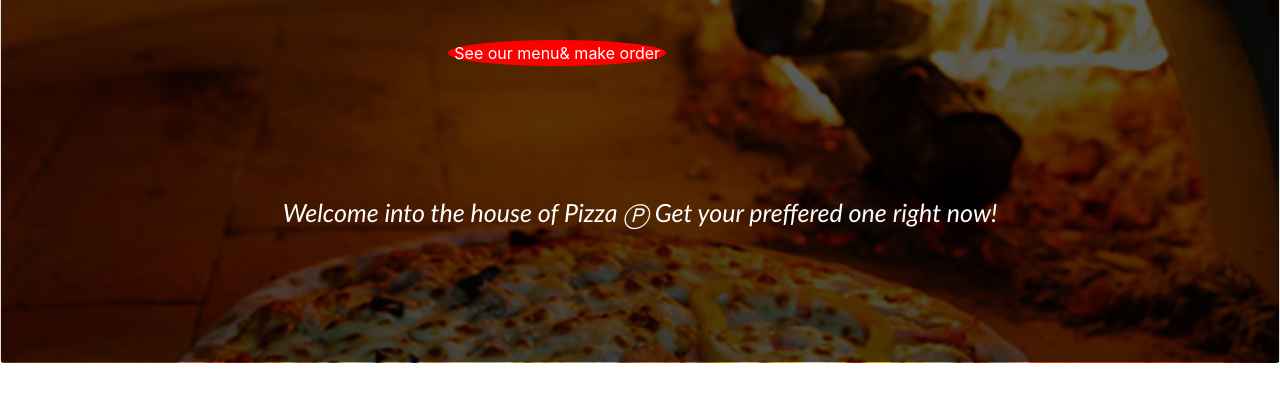
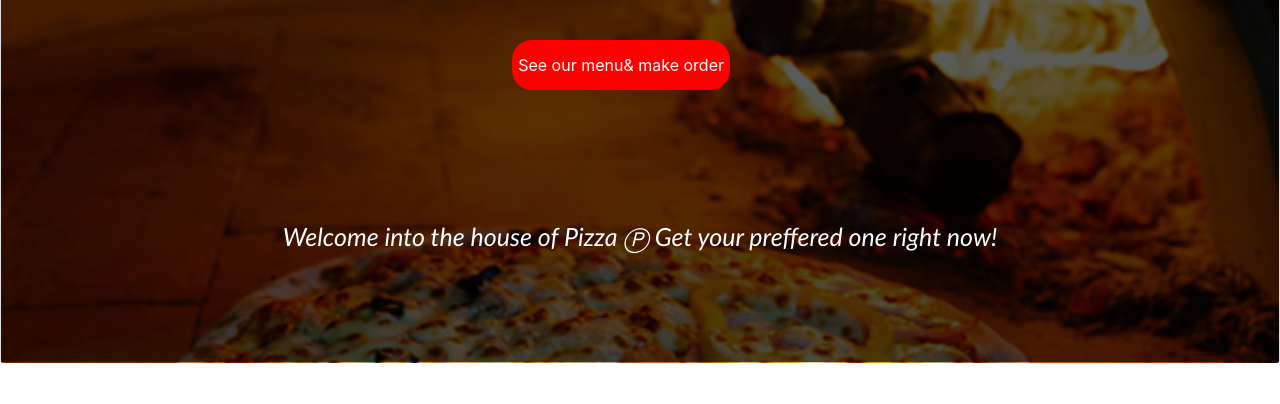
Before and after one commit to YvonneGi/fourth-week-project, a plain HTML site: page index.html in a window 1280 px wide. Shown: the part 137-541 px from the top of the page. Drawn offline with Linux system fonts and the light colour scheme.

Commit message:
add changes

```diff
--- a/css/styles.css
+++ b/css/styles.css
@@ -84,10 +84,12 @@ h4{
   }
 #menu-order{
     background-color: red;
-    margin-left: 35%;
+    margin-left: 40%;
     color: white;
     border: 1px;
-    border-radius: 50%;
+    border-radius: 20px;
+    height: 50px;
+
 
 
 
```
